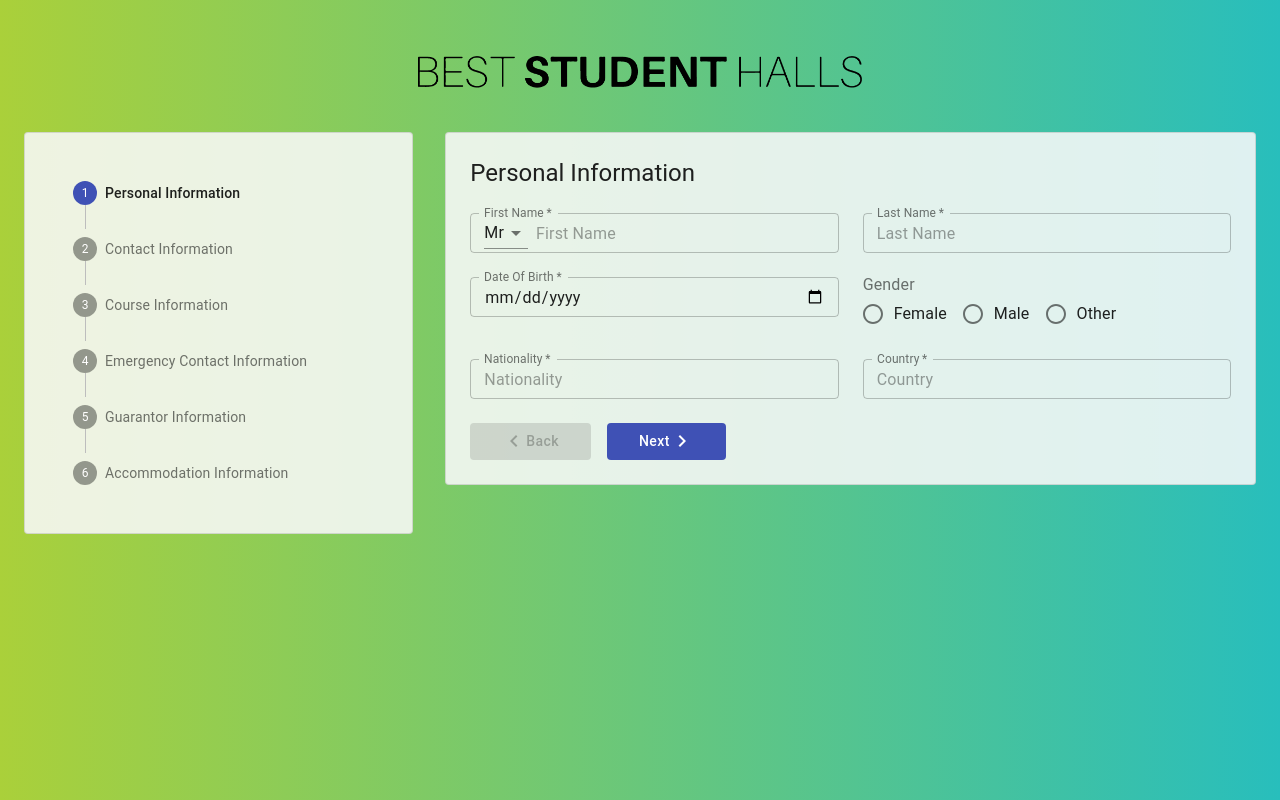
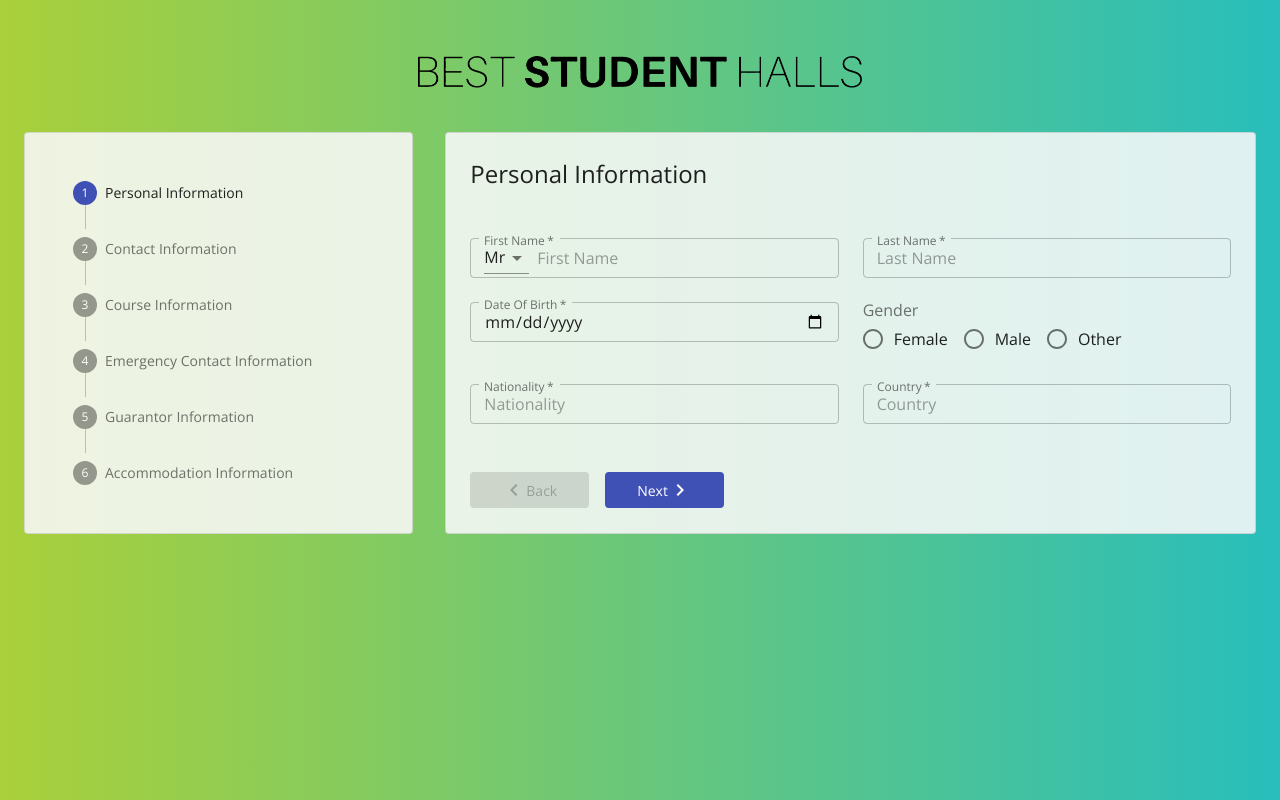
Before and after one commit to mnamegaurav/stepper_form_react_mui_example, a React (Create React App) app: page / in a window 1280 px wide. Built offline with nearby package versions, Linux system fonts and the light colour scheme.

Commit message:
added open sans

```diff
--- a/src/App.js
+++ b/src/App.js
@@ -49,6 +49,12 @@ const useStyles = makeStyles((theme) => ({
     },
     display: "none",
   },
+  formPaper: {
+    background: "#f9f9f9e0",
+    minHeight: "100%",
+    display: "flex",
+    alignItems: "center",
+  },
 }));
 
 export default function App() {
@@ -81,13 +87,13 @@ export default function App() {
             </Paper>
           </Grid>
           <Grid item md={8} xl={9}>
-            <Paper variant="outlined" style={{ background: "#f9f9f9e0" }}>
-              <Box py={3}>
+            <Paper variant="outlined" className={classes.formPaper}>
+              <Box py={3} style={{ width: "100%" }}>
                 {activeStep === steps.length ? (
                   <Success />
                 ) : (
                   <BaseForm>
-                    <Box className={classes.mobileOnly}>
+                    <Box className={classes.mobileOnly} mb={3}>
                       <MobileStepper
                         variant="dots"
                         steps={steps.length}
--- a/src/index.css
+++ b/src/index.css
@@ -1,14 +1,18 @@
+@import url("https://fonts.googleapis.com/css2?family=Open+Sans:wght@300;400&display=swap");
+
 body {
   margin: 0;
-  font-family: -apple-system, BlinkMacSystemFont, "Segoe UI", "Roboto", "Oxygen",
-    "Ubuntu", "Cantarell", "Fira Sans", "Droid Sans", "Helvetica Neue",
-    sans-serif;
+  font-family: "Open Sans", sans-serif;
   -webkit-font-smoothing: antialiased;
   -moz-osx-font-smoothing: grayscale;
   background: linear-gradient(90deg, #aad03a 0%, #28bebc 100%);
   background-repeat: no-repeat;
   background-position: center;
   background-attachment: fixed;
+}
+
+* {
+  line-height: initial;
 }
 
 code {
--- a/src/index.js
+++ b/src/index.js
@@ -5,11 +5,23 @@ import App from "./App";
 import reportWebVitals from "./reportWebVitals";
 
 import StoreProvider from "./store";
+import { CssBaseline } from "@material-ui/core";
+import {
+  unstable_createMuiStrictModeTheme as createMuiTheme,
+  ThemeProvider as MuiThemeProvider,
+} from "@material-ui/core/styles";
+
+import { theme } from "./themes";
+
+const muiTheme = createMuiTheme(theme);
 
 ReactDOM.render(
   <React.StrictMode>
     <StoreProvider>
-      <App />
+      <MuiThemeProvider theme={muiTheme}>
+        <CssBaseline />
+        <App />
+      </MuiThemeProvider>
     </StoreProvider>
   </React.StrictMode>,
   document.getElementById("root")
--- a/src/layouts/BaseForm.js
+++ b/src/layouts/BaseForm.js
@@ -25,6 +25,10 @@ const useStyles = makeStyles((theme) => ({
   responsiveNextBtn: {
     marginLeft: theme.spacing(2),
     [theme.breakpoints.up("md")]: {},
+  },
+  formContainerBox: {
+    display: "flex",
+    flexDirection: "column",
   },
 }));
 
@@ -173,17 +177,17 @@ export default function BaseForm(props) {
   );
 
   return (
-    <Box>
-      <Container>
-        <form ref={formRef} method="POST" onSubmit={handleFormSubmit}>
+    <Container>
+      <form ref={formRef} method="POST" onSubmit={handleFormSubmit}>
+        <Box className={classes.formContainerBox}>
           {children}
           <Box my={3}>{renderForm(activeStep)}</Box>
           <Box mt={3} className={classes.responsiveButtonGroup}>
             {backButton()}
             {nextButton()}
           </Box>
-        </form>
-      </Container>
-    </Box>
+        </Box>
+      </form>
+    </Container>
   );
 }
--- /dev/null
+++ b/src/themes.js
@@ -0,0 +1,5 @@
+export const theme = {
+  typography: {
+    fontFamily: "'Open Sans', sans-serif",
+  },
+};
```
